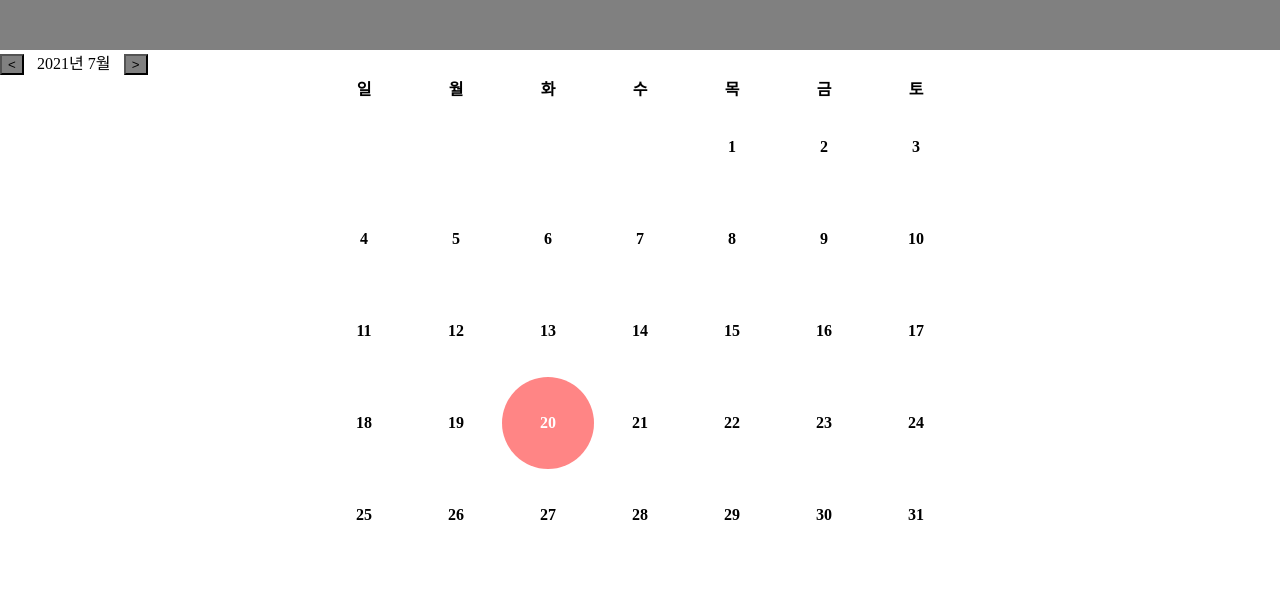
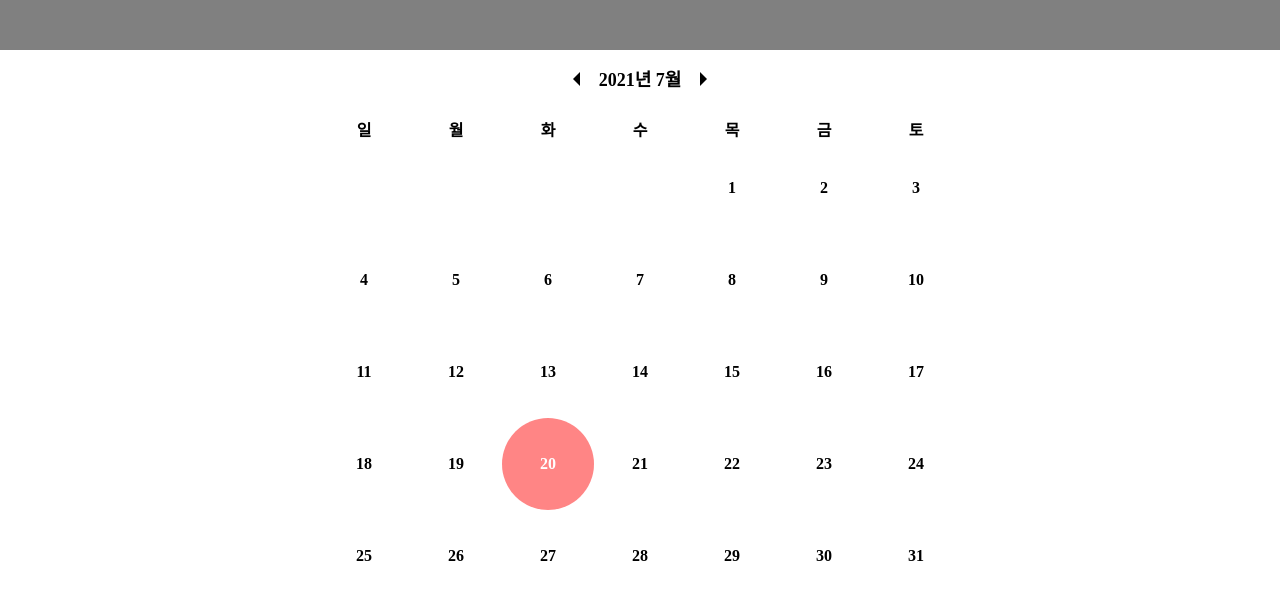
Before and after one commit to chahtk/web-note, a React (Create React App) app in the folder client/: page / in a window 1280 px wide. Shown: the top 600 px of the page. Built offline with nearby package versions, Linux system fonts and the light colour scheme.

Commit message:
Feat change css - button style

```diff
--- a/client/src/components/calendar/CalendarHeader.js
+++ b/client/src/components/calendar/CalendarHeader.js
@@ -1,15 +1,37 @@
 import React from 'react';
 import styled from 'styled-components';
 
-const ButtonStyle = styled.button`
-  background-color: grey;
+const CalendarHeaderStyle = styled.div`
+  text-align: center;
+  margin: 15px 0px 25px;
+`;
+
+const ButtonStyle = styled.div`
+  display: inline-block;
+  cursor: pointer;
+
+  width: 0px;
+  height: 0px;
+  border: 7px solid white;
+
+  &.left-arrow {
+    border-left: 0;
+    border-right: 7px solid black;
+  }
+  &.right-arrow {
+    border-right: 0;
+    border-left: 7px solid black;
+  }
 `;
 
 const YearMonthStyle = styled.div`
   display: inline-block;
-  width: 100px;
+  width: 120px;
   text-align: center;
+  font-weight: bold;
+  font-size: large;
 `;
+
 const increaseMonth = (ym, setYm) => () => {
   const { year, month } = ym;
   if (month + 1 === 13) {
@@ -50,13 +72,13 @@ const CalendarHeader = ({ ym, setYm }) => {
     });
   */
   return (
-    <div id="calendar-header">
-      <ButtonStyle onClick={decreaseMonth(ym, setYm)}>&lt;</ButtonStyle>
+    <CalendarHeaderStyle id="calendar-header">
+      <ButtonStyle className="left-arrow" onClick={decreaseMonth(ym, setYm)} />
       <YearMonthStyle>
         {ym.year}년 {ym.month + 1}월
       </YearMonthStyle>
-      <ButtonStyle onClick={increaseMonth(ym, setYm)}>&gt;</ButtonStyle>
-    </div>
+      <ButtonStyle className="right-arrow" onClick={increaseMonth(ym, setYm)} />
+    </CalendarHeaderStyle>
   );
 };
 
```
